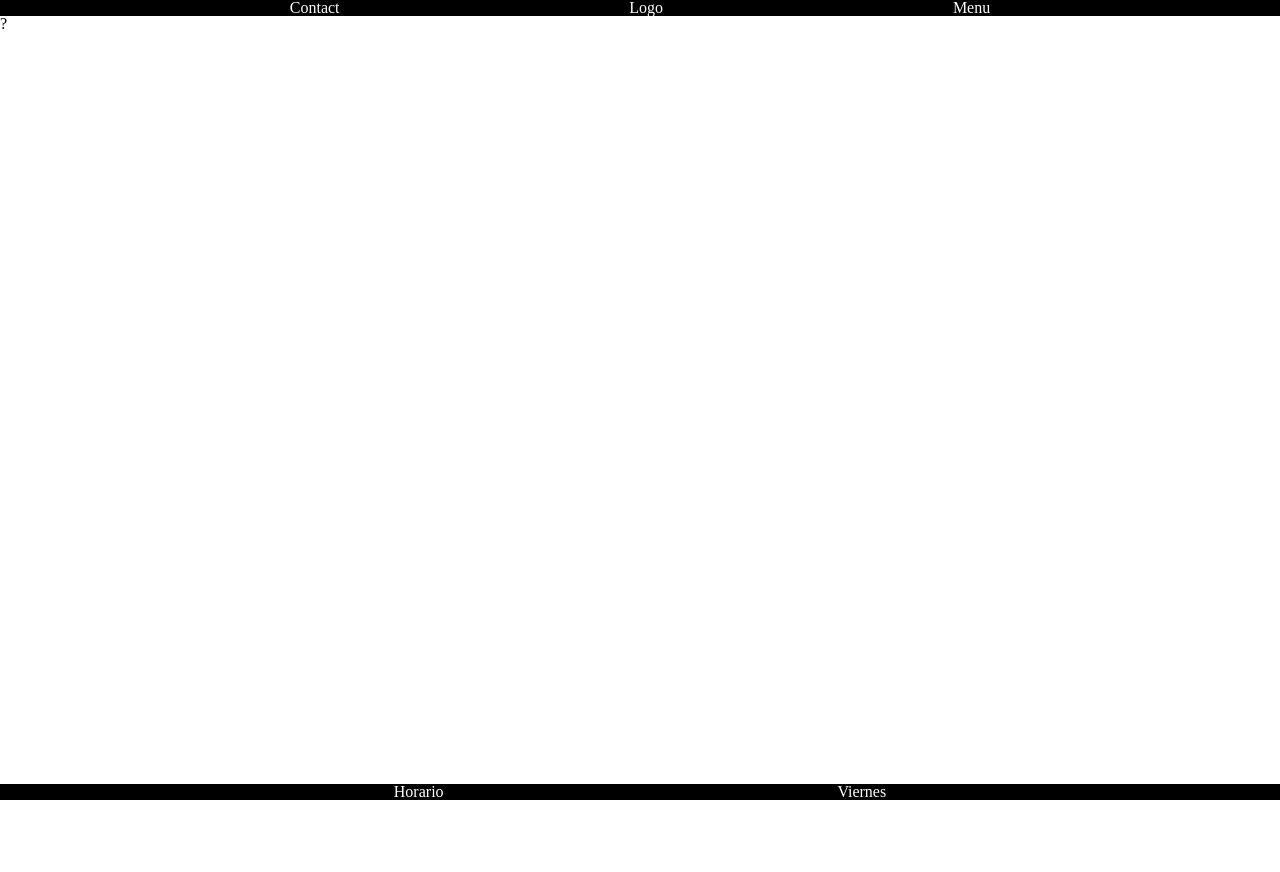
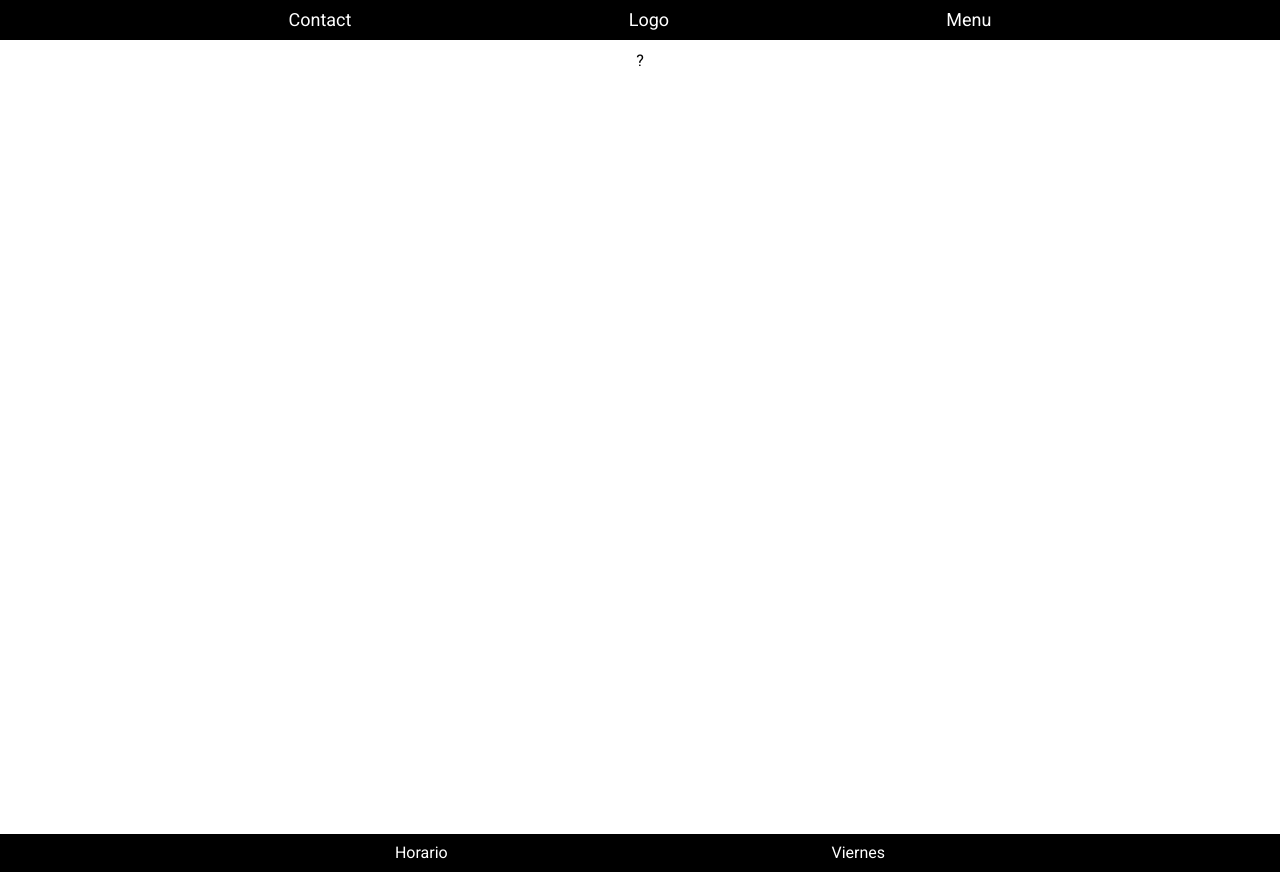
Before and after one commit to Emiliano1919/Restaurant-Page, a website built with webpack: page dist/index.html in a window 1280 px wide. Before the commit the page ends 800 px from the top, so only its background shows below. Built offline with Linux system fonts and the light colour scheme.

Commit message:
Finish Basic layout (to be removed and inserted using webpack)

```diff
--- a/src/style.css
+++ b/src/style.css
@@ -60,6 +60,9 @@ table {
 .header,.footer{
     background-color: black;
 }
+.header,.main,.footer{
+    font-family: 'Roboto', sans-serif;
+}
 
 .header{
     grid-row: 1/2;
@@ -67,11 +70,18 @@ table {
     display:flex;
     justify-content: space-evenly;
     align-items: center;
+    padding: 0.7rem;
+    font-size: large;
 }
 
 .main{
     grid-row: 2/6;
     min-height: 96vh;
+    display: flex;
+    flex-direction: column;
+    align-items: center;
+    margin-top: 0.8rem;
+    margin-bottom: 0.8rem;
 }
 
 .footer{
@@ -80,6 +90,8 @@ table {
     display: flex;
     justify-content: space-evenly;
     align-items: center;
+    padding: 0.7rem;
+    font-size: medium;
 }
 
 .times{
```
Also changed, not shown: dist/main.js.
